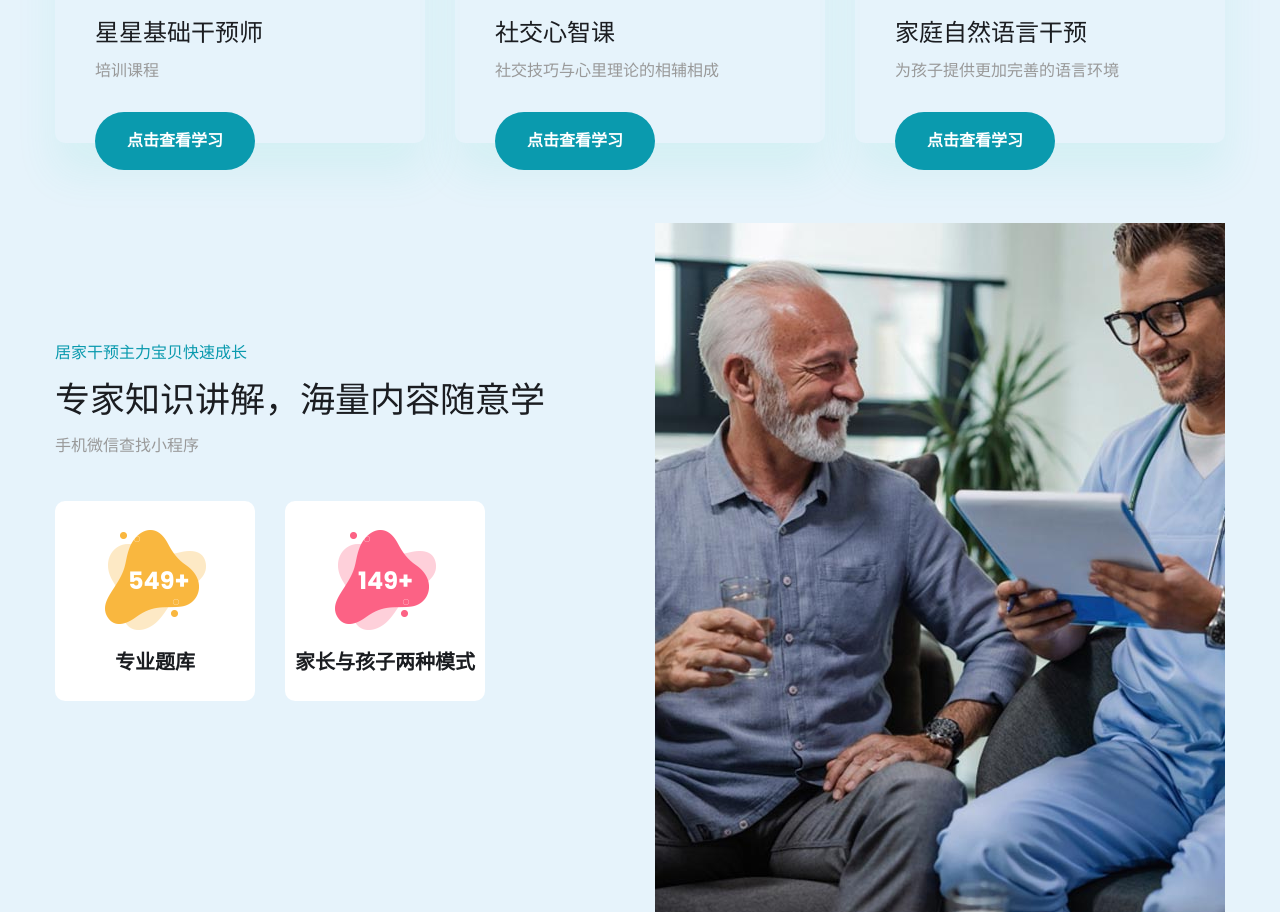
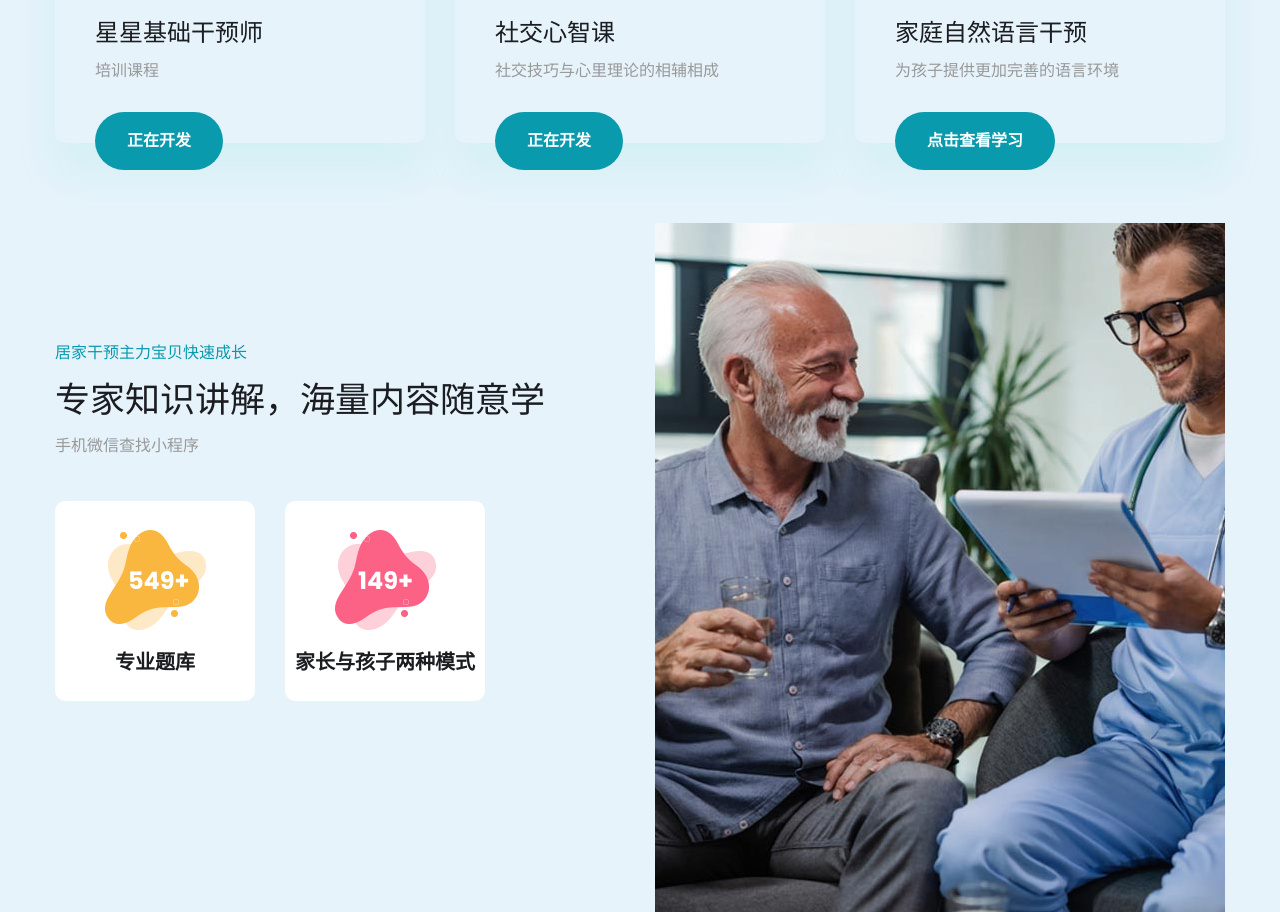
Before and after one commit to z744993477/Star, a plain HTML site: page index.html in a window 1280 px wide. Shown: the part 2785-3697 px from the top of the page. Drawn offline with Linux system fonts and the light colour scheme.

Commit message:
修改404

```diff
--- a/index.html
+++ b/index.html
@@ -382,11 +382,11 @@
 <!--                                        <span><a href="#"><i class="fas fa-first-aid"></i> Health</a></span>-->
 <!--                                    </div>-->
                                     <div class="news-text">
-                                        <h3><a href="blog-details.html">星星基础干预师</a></h3>
+                                        <h3><a href="#">星星基础干预师</a></h3>
                                         <p>培训课程 </p>
                                     </div>
                                     <div class="news-btn">
-                                        <a class="thm-btn" href="blog-details.html">点击查看学习</a>
+                                        <a class="thm-btn" href="#">正在开发</a>
                                     </div>
                                 </div>
                             </div>
@@ -402,11 +402,11 @@
 <!--                                        <span><a href="#"><i class="fas fa-first-aid"></i> Health</a></span>-->
 <!--                                    </div>-->
                                     <div class="news-text">
-                                        <h3><a href="blog-details.html"></a>社交心智课</h3>
+                                        <h3><a href="#"></a>社交心智课</h3>
                                         <p>社交技巧与心里理论的相辅相成</p>
                                     </div>
                                     <div class="news-btn">
-                                        <a class="thm-btn" href="blog-details.html">点击查看学习</a>
+                                        <a class="thm-btn" href="#">正在开发</a>
                                     </div>
                                 </div>
                             </div>
@@ -426,7 +426,7 @@
                                         <p>为孩子提供更加完善的语言环境</p>
                                     </div>
                                     <div class="news-btn">
-                                        <a class="thm-btn" href="nature-interrupt.htmll">点击查看学习</a>
+                                        <a class="thm-btn" href="nature-interrupt.html">点击查看学习</a>
                                     </div>
                                 </div>
                             </div>
```
